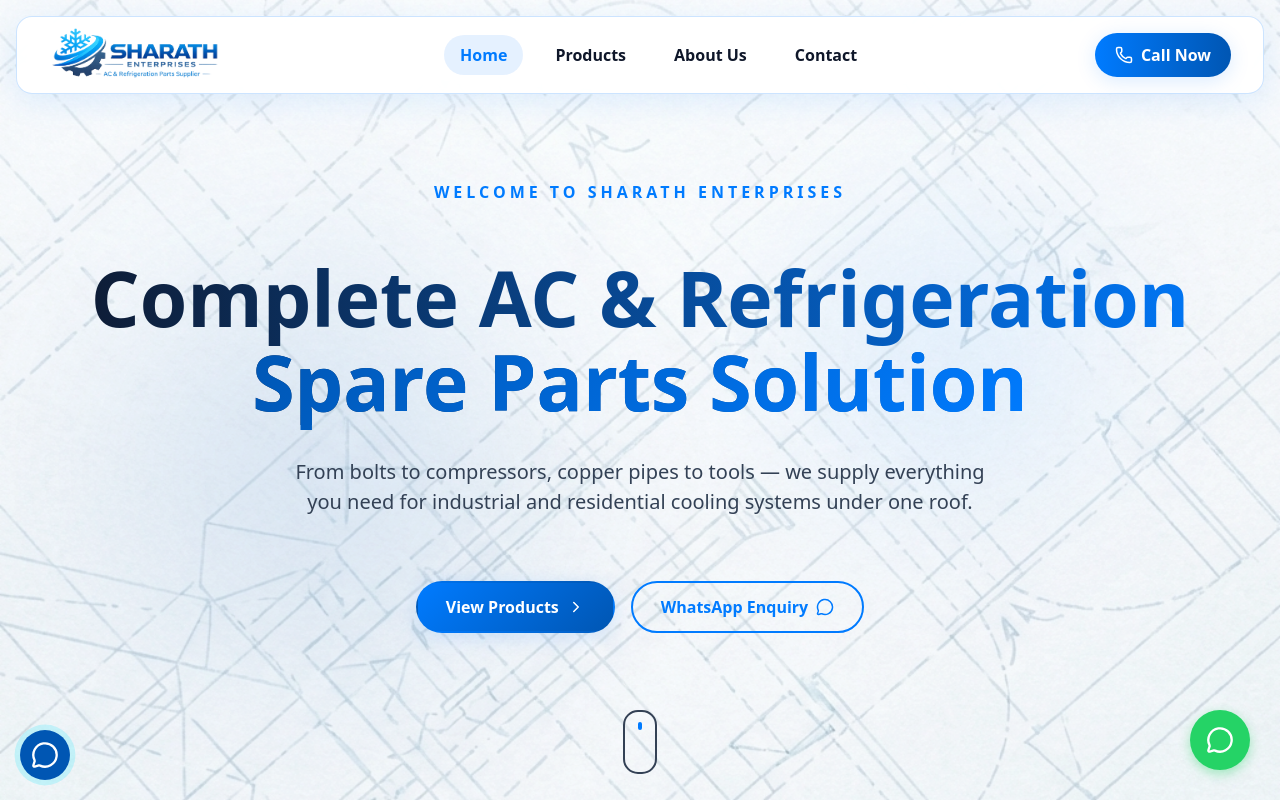
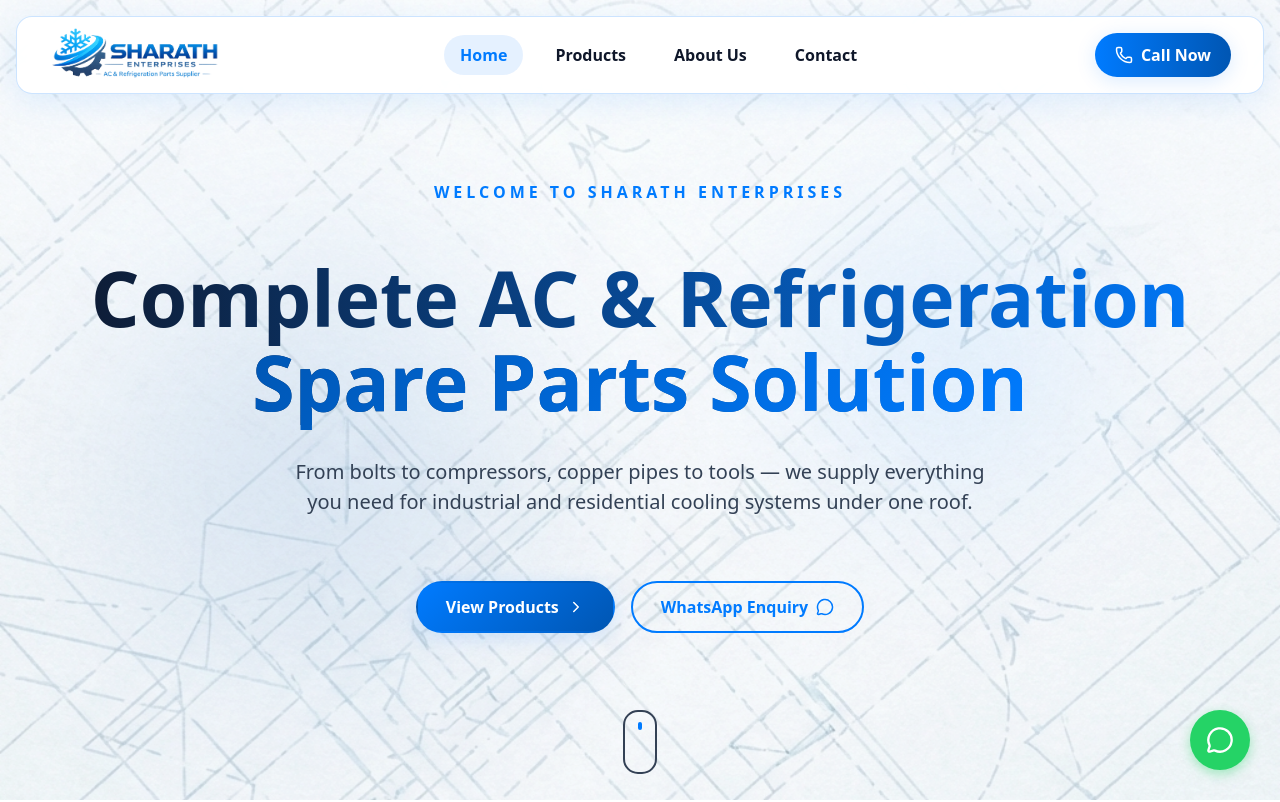
Before and after one commit to harshit2u/Sharath-Enterprises, a React (Vite) app: page / in a window 1280 px wide. Shown: the top 802 px of the page. Built offline with nearby package versions, Linux system fonts and the light colour scheme.

Commit message:
fix: remove duplicate whatsapp button and update existing one to green

```diff
--- a/src/App.jsx
+++ b/src/App.jsx
@@ -32,31 +32,6 @@
     <Router>
       <Layout>
         <AnimatedRoutes />
-        {/* Floating WhatsApp Button */}
-        <motion.a
-          href="https://wa.me/918080055955"
-          target="_blank"
-          rel="noopener noreferrer"
-          style={{
-            position: 'fixed',
-            bottom: '30px',
-            right: '30px',
-            background: '#25D366',
-            color: '#fff',
-            width: '60px',
-            height: '60px',
-            borderRadius: '50%',
-            display: 'flex',
-            alignItems: 'center',
-            justifyContent: 'center',
-            boxShadow: '0 4px 12px rgba(37, 211, 102, 0.4)',
-            zIndex: 1000
-          }}
-          whileHover={{ scale: 1.1 }}
-          whileTap={{ scale: 0.9 }}
-        >
-          <MessageCircle size={28} />
-        </motion.a>
       </Layout>
     </Router>
   );
--- a/src/components/common/FloatingButtons.jsx
+++ b/src/components/common/FloatingButtons.jsx
@@ -12,17 +12,20 @@
                 rel="noopener noreferrer"
                 whileHover={{ scale: 1.1 }}
                 whileTap={{ scale: 0.9 }}
-                className="animate-pulse"
                 style={{
-                    width: '50px',
-                    height: '50px',
+                    position: 'fixed',
+                    bottom: '30px',
+                    right: '30px',
+                    background: '#25D366',
+                    color: '#fff',
+                    width: '60px',
+                    height: '60px',
                     borderRadius: '50%',
-                    background: 'var(--secondary-color)', // Matching strict theme (Blue instead of Green)
                     display: 'flex',
                     alignItems: 'center',
                     justifyContent: 'center',
-                    boxShadow: '0 4px 10px rgba(0,0,0,0.3)',
-                    color: '#fff'
+                    boxShadow: '0 4px 12px rgba(37, 211, 102, 0.4)',
+                    zIndex: 1000
                 }}
             >
                 <MessageCircle size={28} />
```
